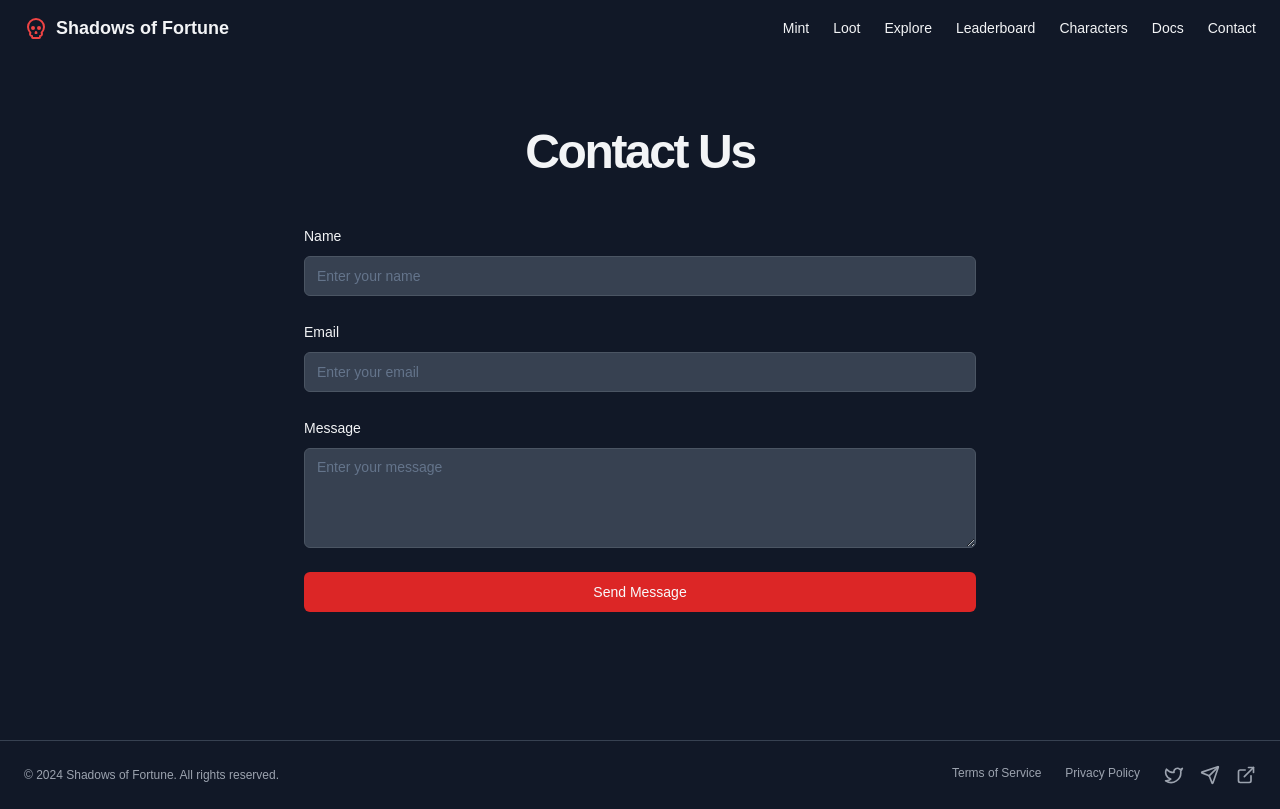
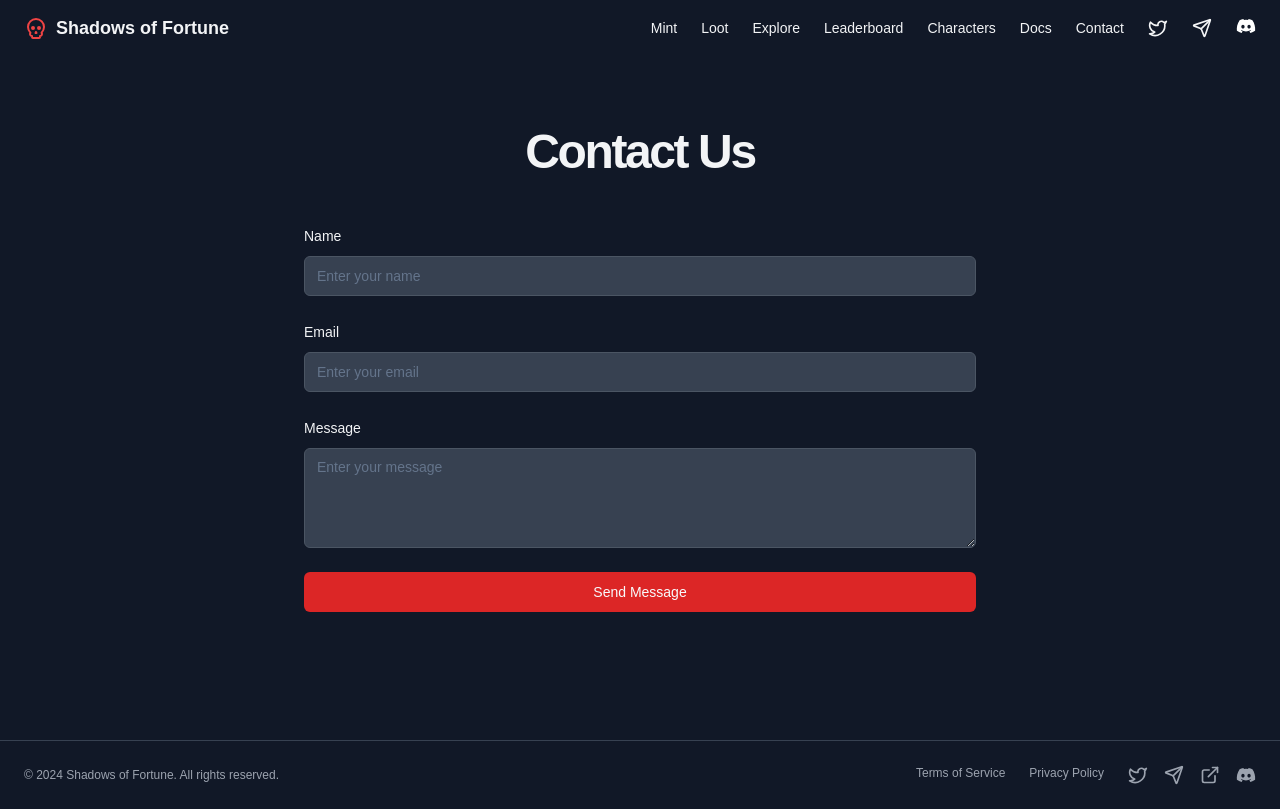
Before and after one commit to Phanty78/shadows-of-fortune, a Next.js app: page /contact in a window 1280 px wide. Built offline with nearby package versions, Linux system fonts and the light colour scheme.

Commit message:
- Adding discord icon on Menu and Footer

```diff
--- a/src/app/landing/page.tsx
+++ b/src/app/landing/page.tsx
@@ -5,8 +5,29 @@ import Header from '@/components/shared/header'
 import { Button } from '@/components/ui/button'
 import { ChevronDown } from 'lucide-react'
 import Image from 'next/image'
+import { useEffect, useState } from 'react'
 
 export default function Landing() {
+  const [scrollY, setScrollY] = useState(0)
+
+  useEffect(() => {
+    // Vérifie si le code s'exécute côté client
+    if (typeof window !== 'undefined') {
+      // <-- Ajout de cette condition
+      const handleScroll = () => {
+        setScrollY(window.scrollY)
+      }
+
+      // Ajoute l'écouteur de défilement
+      window.addEventListener('scroll', handleScroll)
+
+      // Nettoyage de l'écouteur pour éviter les fuites de mémoire
+      return () => {
+        window.removeEventListener('scroll', handleScroll)
+      }
+    }
+  }, [])
+
   return (
     <div className="flex flex-col min-h-screen bg-gray-900 text-gray-100">
       <Header />
--- a/src/components/shared/footer.tsx
+++ b/src/components/shared/footer.tsx
@@ -1,4 +1,5 @@
 import { ExternalLink, Send, Twitter } from 'lucide-react'
+import Image from 'next/image'
 import Link from 'next/link'
 
 export default function Footer() {
@@ -45,6 +46,19 @@ export default function Footer() {
           >
             <ExternalLink size={20} />
           </Link>
+          <Link
+            className="text-sm font-medium hover:underline underline-offset-4"
+            href="https://discord.gg/mSkShCrAy2"
+            target="_blank"
+            rel="noopener noreferrer"
+          >
+            <Image
+              src="/images/discord-brands-solid-footer.svg"
+              alt="Discord"
+              width={20}
+              height={20}
+            />
+          </Link>
         </div>
       </nav>
     </footer>
--- a/src/components/shared/header.tsx
+++ b/src/components/shared/header.tsx
@@ -1,6 +1,7 @@
 'use client'
 
-import { Menu, Skull, X } from 'lucide-react'
+import { Menu, Send, Skull, Twitter, X } from 'lucide-react'
+import Image from 'next/image'
 import Link from 'next/link'
 import { useEffect, useState } from 'react'
 
@@ -93,6 +94,35 @@ export default function Header() {
           >
             Contact
           </Link>
+          <Link
+            className="text-sm font-medium hover:underline underline-offset-2"
+            href="https://x.com/ShadowsOFortune"
+            target="_blank"
+            rel="noopener noreferrer"
+          >
+            <Twitter size={20} />
+          </Link>
+          <Link
+            className="text-sm font-medium hover:underline underline-offset-"
+            href="https://t.me/shadowsoffortune/1"
+            target="_blank"
+            rel="noopener noreferrer"
+          >
+            <Send size={20} />
+          </Link>
+          <Link
+            className="text-sm font-medium hover:underline underline-offset-4"
+            href="https://discord.gg/mSkShCrAy2"
+            target="_blank"
+            rel="noopener noreferrer"
+          >
+            <Image
+              src="/images/discord-brands-solid.svg"
+              alt="Discord"
+              width={20}
+              height={20}
+            />
+          </Link>
         </nav>
         <button
           className="md:hidden"
@@ -145,6 +175,35 @@ export default function Header() {
             >
               Contact
             </Link>
+            <Link
+              className="text-xl font-medium py-2"
+              href="https://x.com/ShadowsOFortune"
+              target="_blank"
+              rel="noopener noreferrer"
+            >
+              <Twitter size={20} />
+            </Link>
+            <Link
+              className="text-xl font-medium py-2"
+              href="https://t.me/shadowsoffortune/1"
+              target="_blank"
+              rel="noopener noreferrer"
+            >
+              <Send size={20} />
+            </Link>
+            <Link
+              className="text-xl font-medium py-2"
+              href="https://discord.gg/mSkShCrAy2"
+              target="_blank"
+              rel="noopener noreferrer"
+            >
+              <Image
+                src="/images/discord-brands-solid.svg"
+                alt="Discord"
+                width={20}
+                height={20}
+              />
+            </Link>
           </div>
         </div>
       )}
```
Also changed, not shown: public/images/discord-brands-solid-footer.svg (added), public/images/discord-brands-solid.svg (added).
